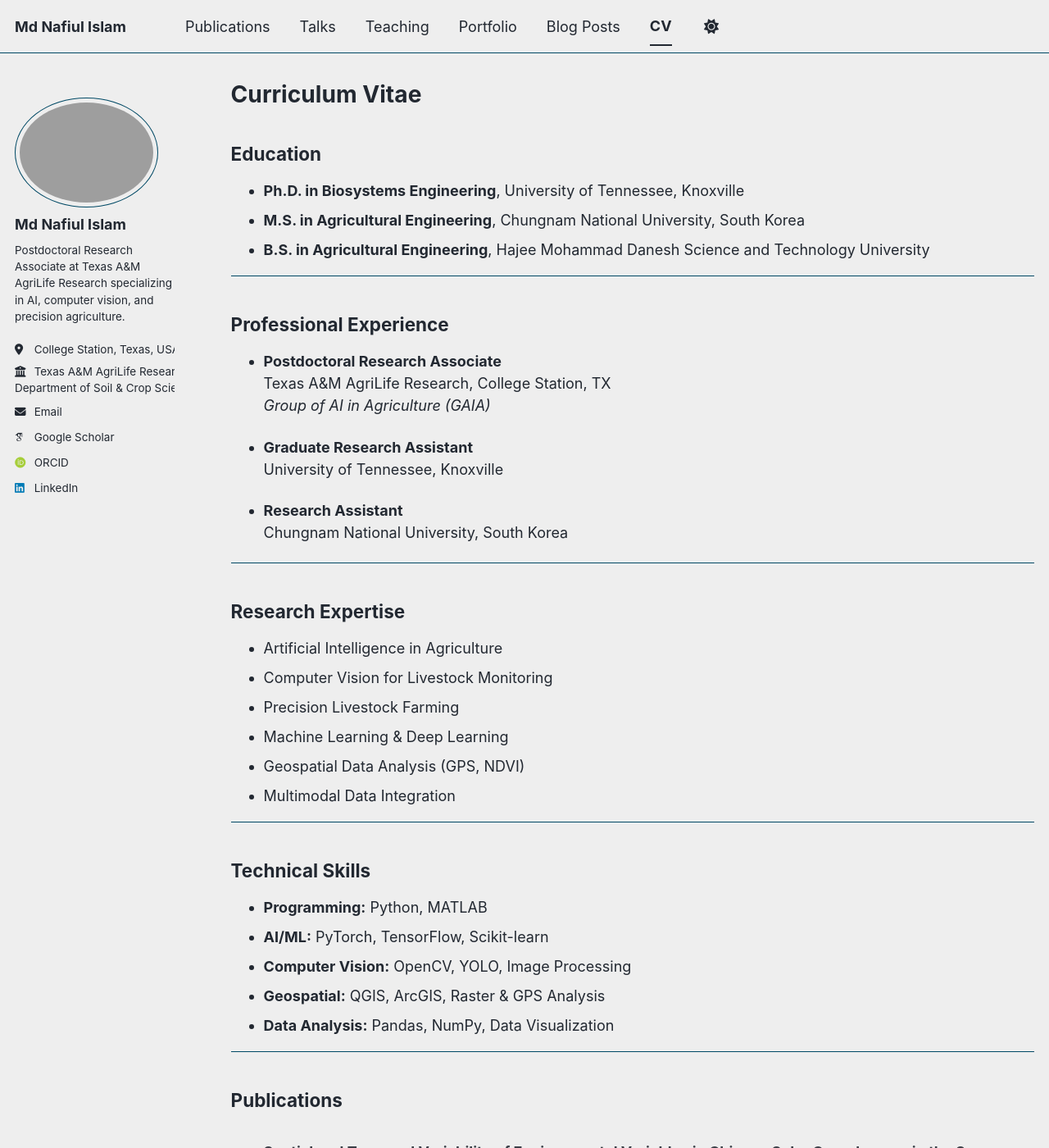
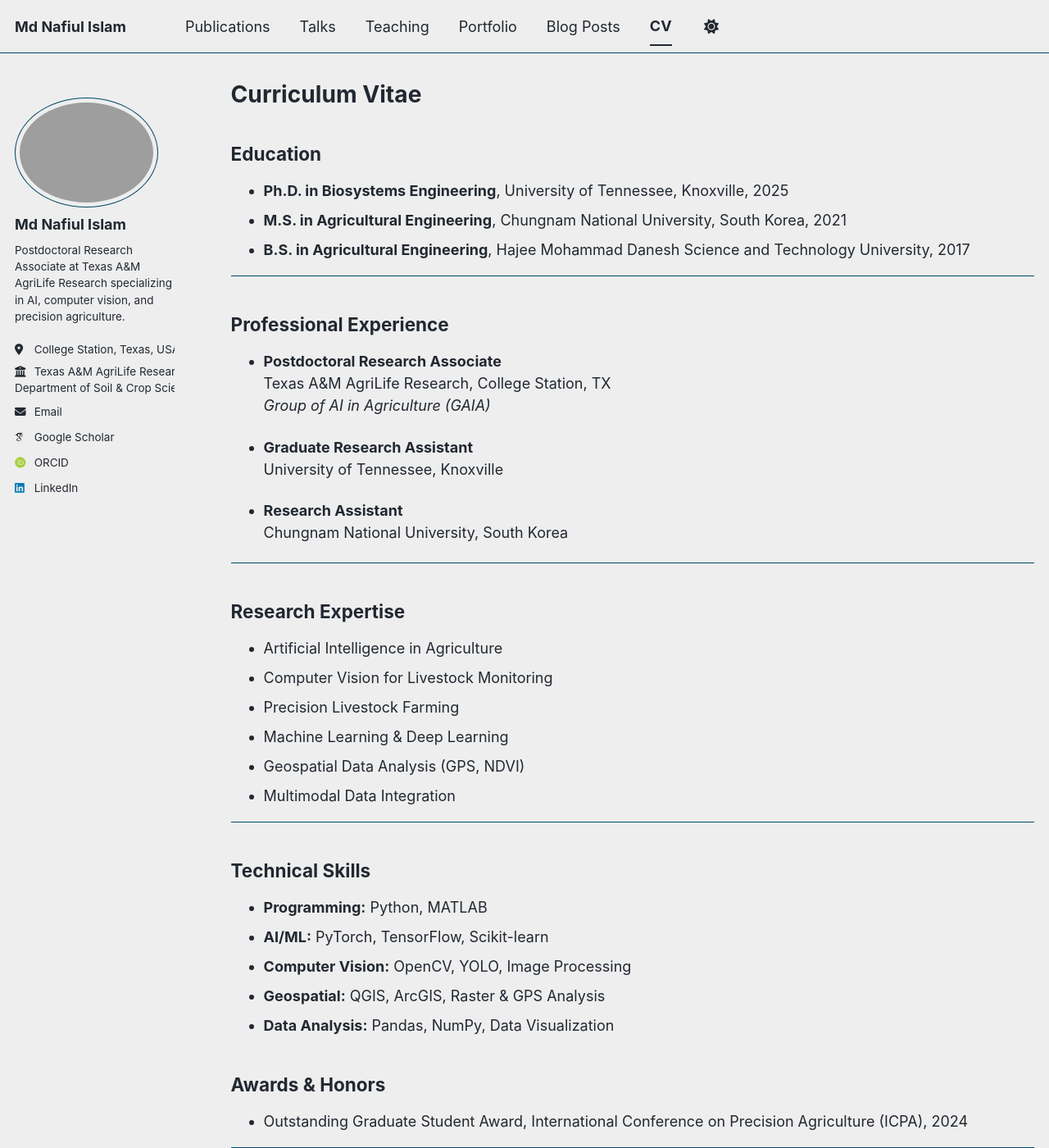
Before and after one commit to NafiulIslamBD/nafiul_islam_precision_agriculture_HSTU_CNU_UTK.github.io, a Jekyll site: the page built from _pages/cv.md, in a window 1280 px wide and 1400 px high. Shown: the whole window at 82% size. Built offline with Jekyll 4.4.1, drawn with Linux system fonts in a browser that asks for light colours; some web fonts are replaced; a script bundle is joined from its source files by our own code; library files that are not in the unit come from our copies; some of the changed text lies outside the part shown.

Commit message:
Update cv.md

```diff
--- a/_pages/cv.md
+++ b/_pages/cv.md
@@ -10,9 +10,9 @@ redirect_from:
 {% include base_path %}
 
 ## Education
-- **Ph.D. in Biosystems Engineering**, University of Tennessee, Knoxville
-- **M.S. in Agricultural Engineering**, Chungnam National University, South Korea
-- **B.S. in Agricultural Engineering**, Hajee Mohammad Danesh Science and Technology University
+- **Ph.D. in Biosystems Engineering**, University of Tennessee, Knoxville, 2025
+- **M.S. in Agricultural Engineering**, Chungnam National University, South Korea, 2021
+- **B.S. in Agricultural Engineering**, Hajee Mohammad Danesh Science and Technology University, 2017
 
 ---
 
@@ -46,6 +46,11 @@ redirect_from:
 - **Geospatial:** QGIS, ArcGIS, Raster & GPS Analysis
 - **Data Analysis:** Pandas, NumPy, Data Visualization
 
+
+
+## Awards & Honors
+- Outstanding Graduate Student Award, International Conference on Precision Agriculture (ICPA), 2024
+
 ---
 
 ## Publications
```
Also changed, not shown: other parts of _pages/cv.md (+0 -3 lines).
